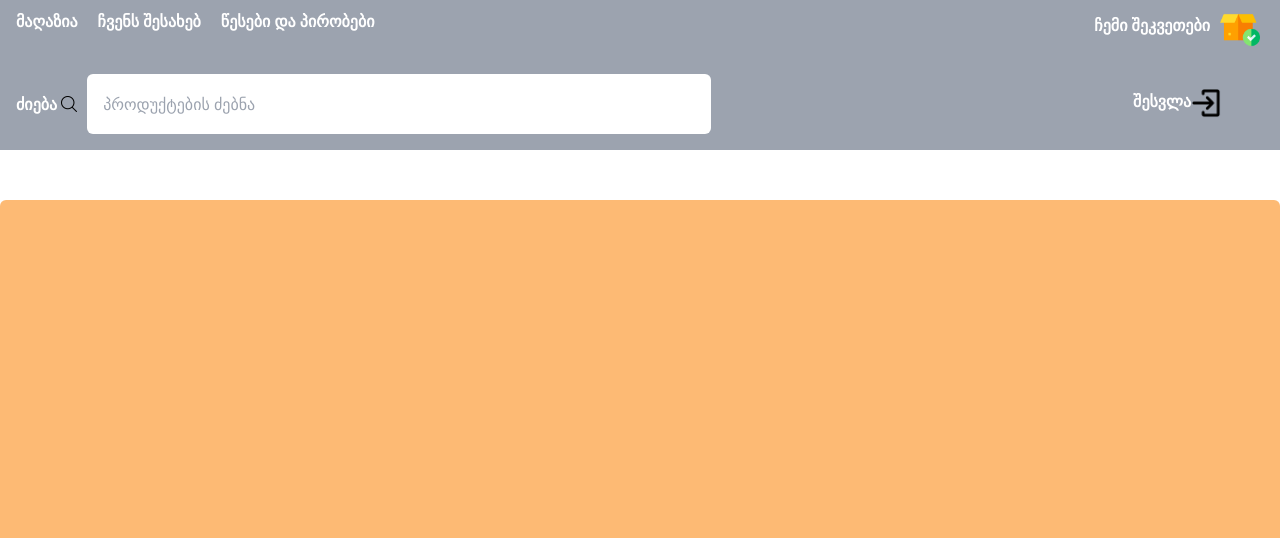
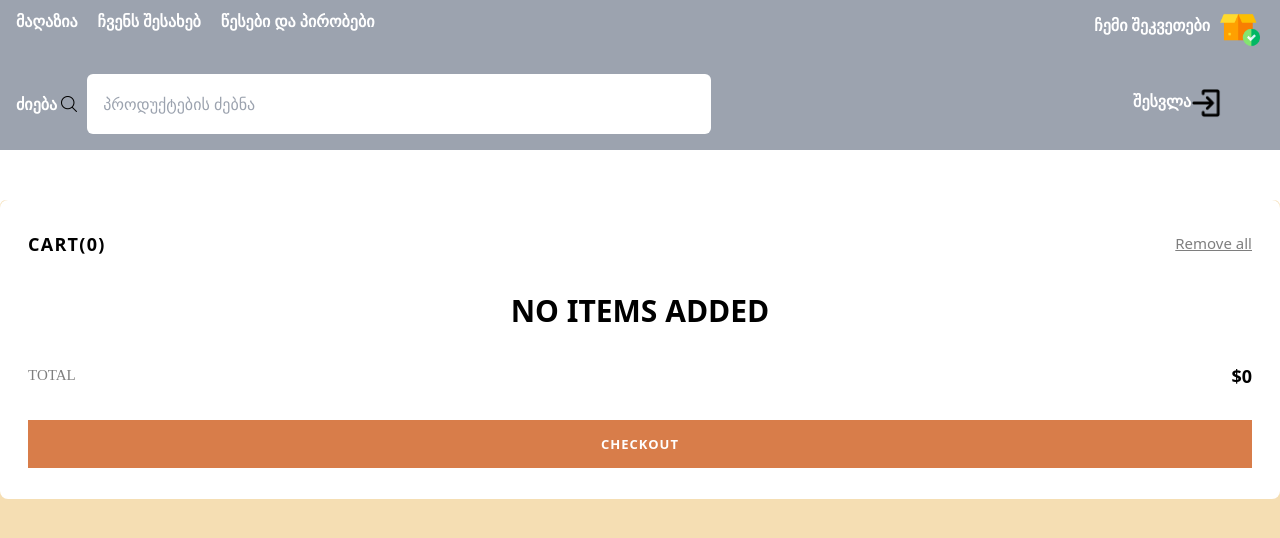
Before and after one commit to kaikaci12/shop-eri, a React (Vite) app: page /orders in a window 1280 px wide. Shown: the top 538 px of the page. Built offline with nearby package versions, Linux system fonts and the light colour scheme.

Commit message:
add remove and add order quantity buttons

```diff
--- a/src/App.tsx
+++ b/src/App.tsx
@@ -50,27 +50,28 @@ function App() {
       window.localStorage.setItem("orders", JSON.stringify(orders));
   }, [orders]);
 
-  // function handleRemoveProduct(product: IOrders) {
-  //   const productExist = orders.find((item) => item.id === product.id);
-  //   if (productExist?.quantity === 1) {
-  //     setOrders(orders.filter((item) => item.id !== product.id));
-  //   } else {
-  //     setOrders(
-  //       orders.map((item) =>
-  //         item?.id === product.id
-  //           ? { ...productExist, quantity: productExist.quantity - 1 }
-  //           : item
-  //       )
-  //     );
-  //   }
-  // }
+  function handleRemoveProduct(product: IProductData) {
+    const productExist = orders.find((item) => item?.id === product?.id);
+    if (productExist?.quantity === 1) {
+      setOrders(orders.filter((item) => item.id !== product.id));
+    } else {
+      orders.map((item) =>
+        item.id === product.id
+          ? {
+              ...productExist,
+              quantity: productExist.quantity - 1,
+            }
+          : item
+      );
+    }
+  }
   function handleAddProduct(product: IProductData) {
     const productExist = orders.find((item) => item?.id === product?.id);
 
     if (productExist) {
       setOrders(
         orders.map((item) =>
-          item.id == product.id
+          item.id === product.id
             ? {
                 ...productExist,
                 quantity: productExist.quantity + 1,
@@ -82,17 +83,12 @@ function App() {
       setOrders([...orders, { ...product, quantity: 1 }]);
     }
   }
-  function handleOrderWindow() {
-    setOrderActive(!orderActive);
-  }
 
   console.log(orders);
   return (
     <div>
       <Header
         setSearchValue={setSearchValue}
-        searchValue={searchValue}
-        handleOrderActive={handleOrderWindow}
         handleLoginWindow={handleLoginWindow}
       />
 
--- a/src/components/Header.tsx
+++ b/src/components/Header.tsx
@@ -21,17 +21,16 @@ const navLinks = [
   },
 ];
 
-type Props = {
+type TProps = {
   setSearchValue: React.Dispatch<React.SetStateAction<string>>;
-  handleOrderWindow: Function;
   handleLoginWindow: Function;
 };
 
 export default function Header({
   setSearchValue,
-  handleOrderWindow,
+
   handleLoginWindow,
-}: Props) {
+}: TProps) {
   const [windowWidth, setWindowWidth] = useState(window.innerWidth);
   const [menuActive, setMenuActive] = useState(false);
 
--- a/src/components/Orders.tsx
+++ b/src/components/Orders.tsx
@@ -7,12 +7,86 @@ type TProps = {
 };
 export default function Orders({ orders }: TProps) {
   console.log(orders);
+  const totalPrice = orders.reduce(
+    (sum, item) => sum + item.quantity * item.price,
+    0
+  );
   return (
-    <div className="fixed h-full w-full bg-orange-300 text-[4rem] mt-[50px] rounded-[6px]  text-white">
-      {orders.length > 1 && <h1>თქვენ შეკვეთები არ გაქვთ</h1>}
-      {orders.map((product) => {
-        return <div></div>;
-      })}
+    <div className="fixed h-full w-full bg-[wheat]  mt-[50px] rounded-[6px]  text-white">
+      <div>
+        <div className=" rounded-[8px] bg-[#FFF]      px-[28px] py-[31px] z-[99] top-[100px] flex flex-col gap-[30px] opacity-100">
+          <div className="flex w-full justify-between">
+            <h2 className="text-[#000] text-[18px] font-bold tracking-[1.286px] uppercase">
+              Cart({orders.length})
+            </h2>
+
+            <button
+              onClick={() => handleRemoveAll()}
+              className="text-[#000] text-[15px] font-normal leading-[25px] opacity-50 underline cursor-pointer h-[2px]"
+            >
+              Remove all
+            </button>
+          </div>
+          <div className="flex flex-col gap-[24px] w-full items-center justify-center ">
+            {orders.map((item, index) => {
+              return (
+                <div key={index} className="w-full">
+                  {item.quantity >= 1 && orders.length >= 1 && (
+                    <div className="h-[64px] flex gap-[20px] items-center justify-between">
+                      <img
+                        src={item.image}
+                        alt="cartitem"
+                        className="w-[64px] h-[64px] rounded-[8px] bg-[#F1F1F1]"
+                      />
+                      <div className="flex flex-col gap-[0px]">
+                        <span className="text-[#000] text-[15px] font-bold leading-[25px] inline-flex">
+                          {item.name}
+                        </span>
+                        <span className="text-[#000] text-[14px] font-bold leading-[25px] inline-flex opacity-50">
+                          {`$${item.price * item.quantity}`}
+                        </span>
+                      </div>
+                      <div className="flex  h-[32px] bg-[#F1F1F1] items-center  text-[#000] text-center text-[13px] font-bold tracking-[1px] justify-between px-[11.5px] gap-[12px]">
+                        <button
+                          onClick={() => handleRemoveProduct(item)}
+                          className="text-[#000] text-center text-[13px] font-bold tracking-[1px] uppercase opacity-25 cursor-pointer"
+                        >
+                          -
+                        </button>
+                        {item.quantity}
+                        <button
+                          onClick={() => handleAddProduct(item)}
+                          className="text-[#000] text-center text-[13px] font-bold tracking-[1px] uppercase opacity-25 cursor-pointer"
+                        >
+                          +
+                        </button>
+                      </div>
+                    </div>
+                  )}
+                </div>
+              );
+            })}
+
+            {orders.length === 0 && (
+              <h3 className="text-black font-bold text-[30px] uppercase">
+                no Items Added
+              </h3>
+            )}
+          </div>
+          <div className="w-full flex justify-between">
+            <span className="text-[#000] font-[Manrope] text-[15px] font-normal leading-[25px] uppercase opacity-50">
+              total
+            </span>
+            <span className="text-[#000] text-center text-[18px] font-bold uppercase">
+              {`$${totalPrice}`}
+            </span>
+          </div>
+
+          <button className="text-[#FFF] text-center text-[13px] font-bold leading-[normal] tracking-[1px] uppercase w-full px-[52px] py-[15px] h-[48px] bg-[#D87D4A] cursor-pointer">
+            checkout
+          </button>
+        </div>
+      </div>
     </div>
   );
 }
```
Also changed, not shown: src/pages/HomePage.tsx (+4 -9 lines).
